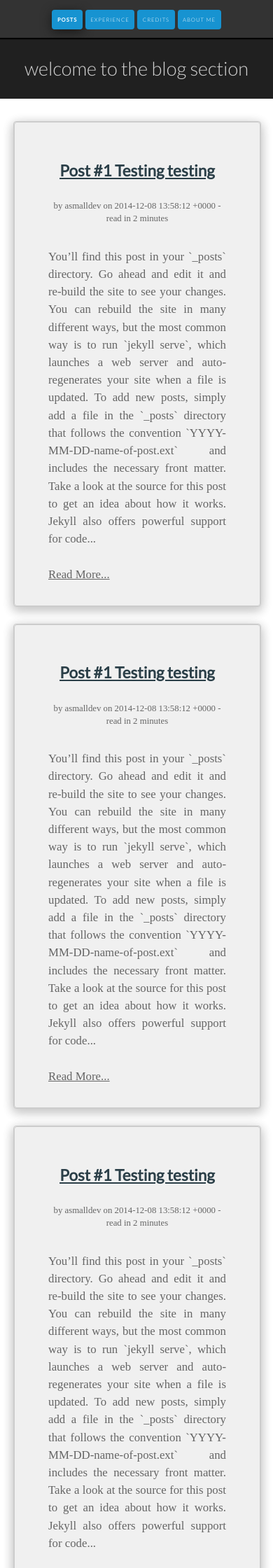
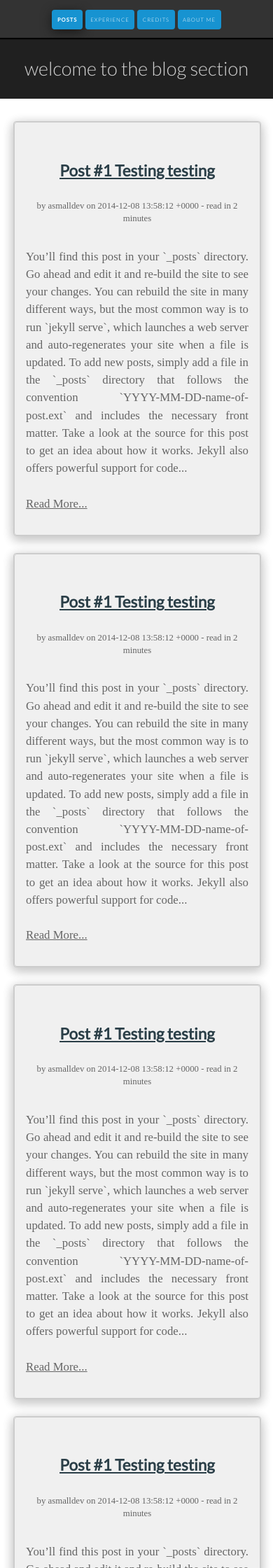
Before and after one commit to csmallbio/asmalldev.github.io, a Jekyll site: the page built from blog/index.html, in a window 390 px wide. Shown: the top 2240 px of the page at 70% size. Built offline with Jekyll 4.4.1, drawn with Linux system fonts in a browser that asks for light colours; nearby versions of some CDN libraries; some web fonts are replaced.

Commit message:
decrease padding for teeny posts page

```diff
--- a/css/default.css
+++ b/css/default.css
@@ -941,6 +941,12 @@
 	{
 		width: 95%;
 	}
+
+	.articles_box .articles_overview .articles_overview_header
+	{
+		padding-left:0;
+		padding-right: 0;
+	}
 							}
 /*Responsive resizing SMALL*/
 
```
